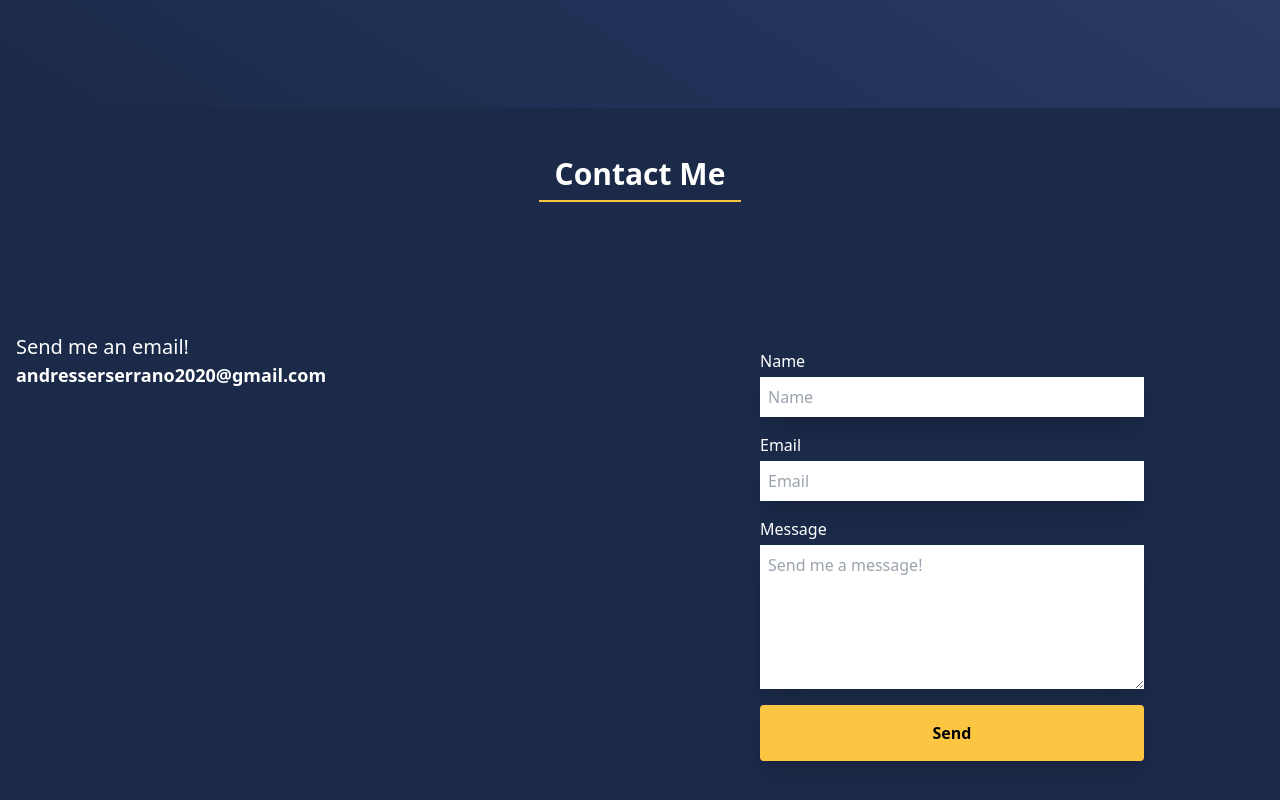
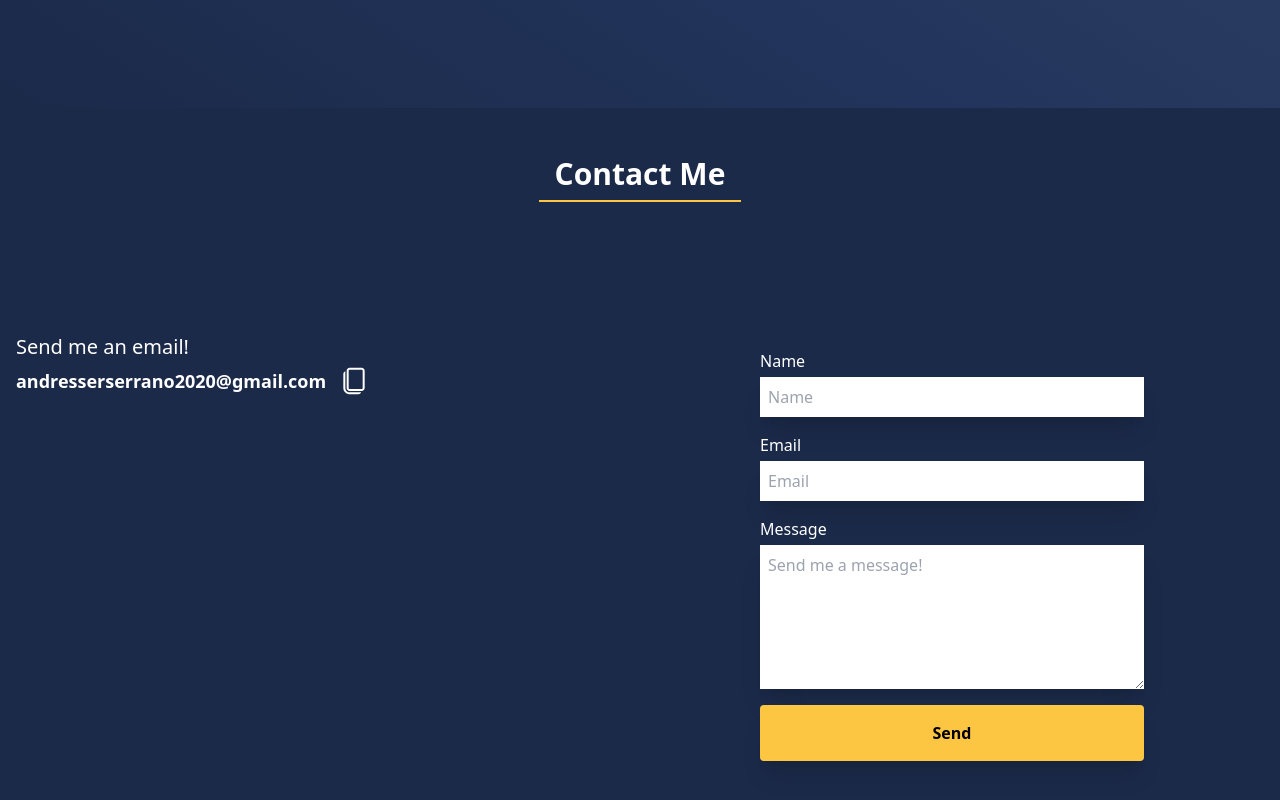
Before and after one commit to Andresser17/andresser17.github.io, a React (Create React App) app: page / in a window 1280 px wide. Shown: the part 3928-4728 px from the top of the page. Built offline with nearby package versions, Linux system fonts and the light colour scheme.

Commit message:
Copy to clipboard button added in Contact section

```diff
--- a/src/sections/Contact.js
+++ b/src/sections/Contact.js
@@ -2,6 +2,8 @@ import { useState, useEffect } from "react";
 import { send } from "@emailjs/browser";
 // Components
 import SectionTitle from "../components/SectionTitle";
+// Icons
+import { ReactComponent as CopyIcon } from "../icons/copy-icon.svg";
 const validator = require("email-validator");
 const EMAIL = "andresserserrano2020@gmail.com";
 const SERVICE_ID = "service_dlhbxdh";
@@ -212,6 +214,23 @@ function ContactForm(props) {
   );
 }
 
+function CopyEmail(props) {
+  // Copy the text inside the text field
+  const copy = () => navigator.clipboard.writeText(props.email);
+
+  return (
+    <div className="flex items-center">
+      <span className="text-lg font-bold align-start">{props.email}</span>
+      <button
+        onClick={copy}
+        className="w-10 p-1 mx-2 text-white rounded cursor-pointer hover:bg-black/30 active:bg-black/60"
+      >
+        <CopyIcon />
+      </button>
+    </div>
+  );
+}
+
 function Contact() {
   return (
     <section
@@ -221,8 +240,7 @@ function Contact() {
       <SectionTitle text="Contact Me" />
       <div className="py-8 lg:w-1/2">
         <span className="block text-xl">Send me an email!</span>
-        <span className="block text-lg font-bold">{EMAIL}</span>
-        {/* Put a copy button in this for the email */}
+        <CopyEmail email={EMAIL} />
       </div>
       <div className="flex justify-center py-8 lg:w-1/2">
         <ContactForm />
```
Also changed, not shown: src/icons/copy-icon.svg (added).
